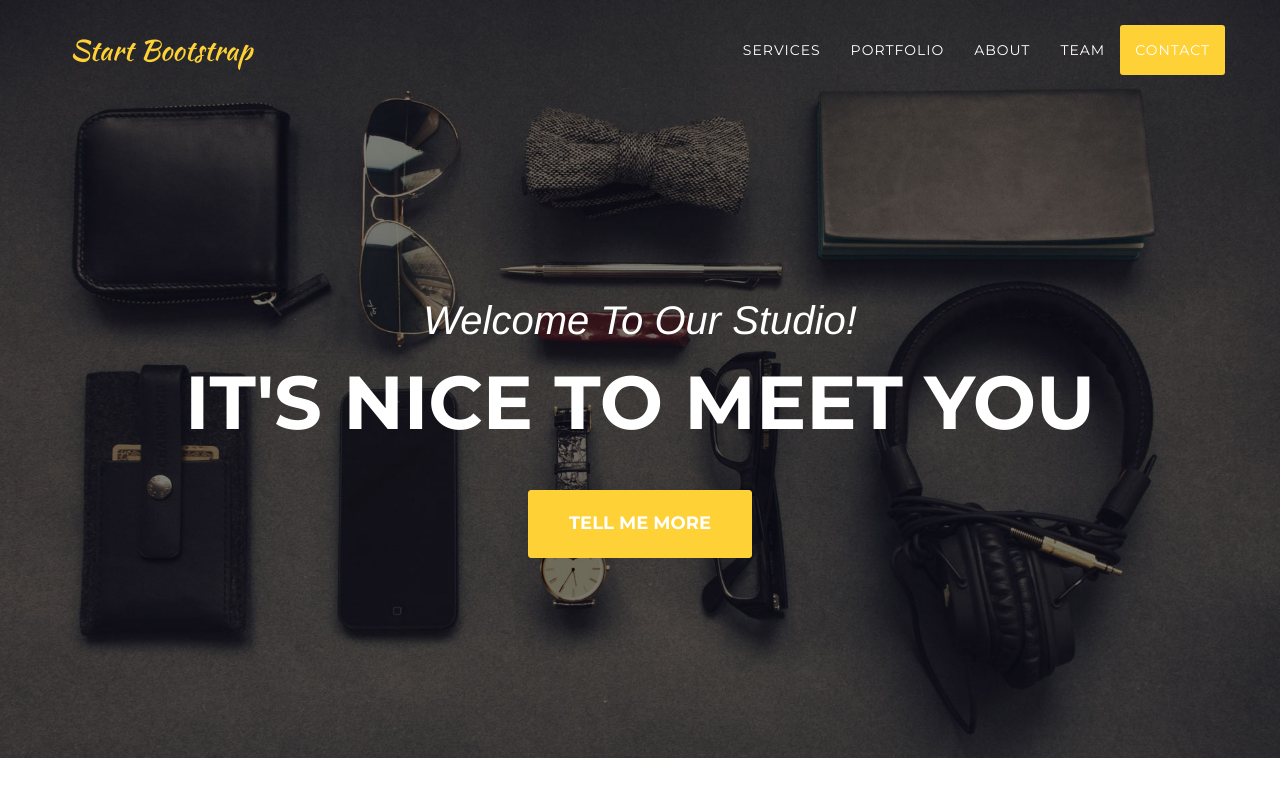
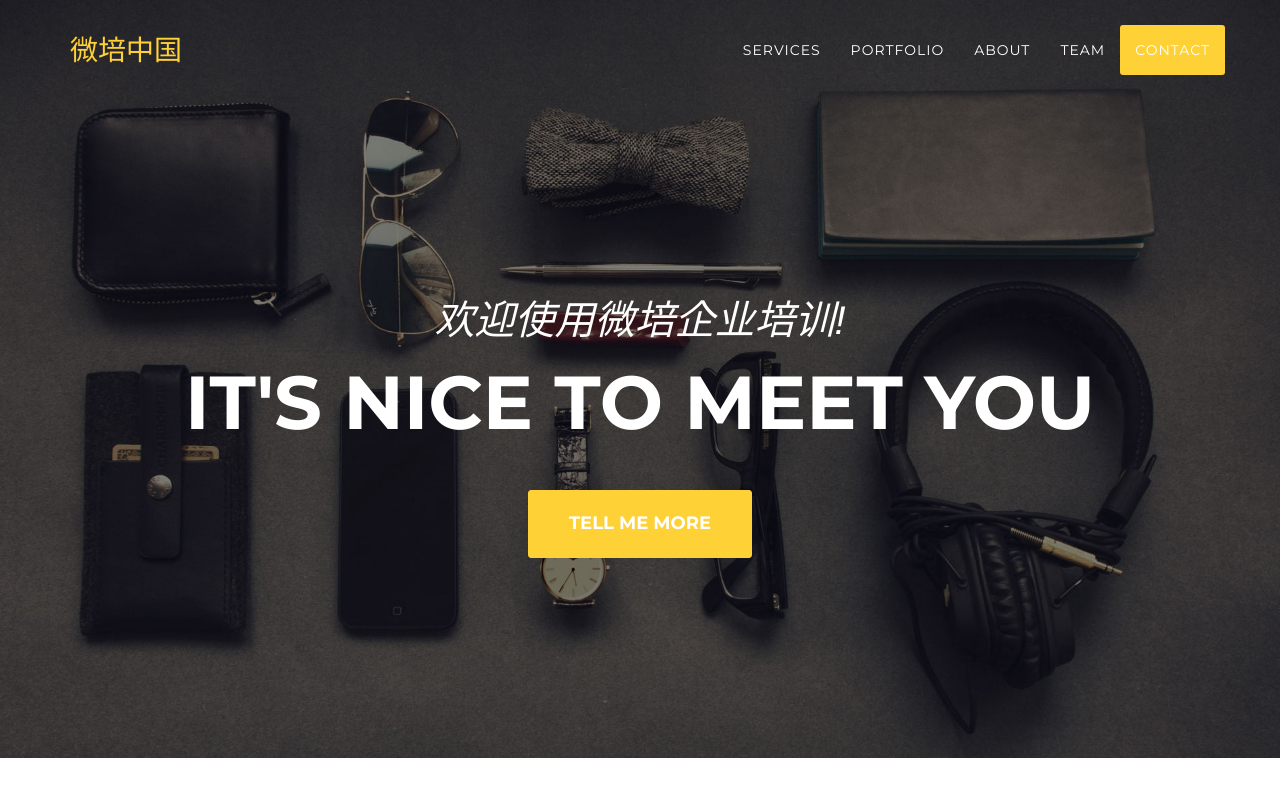
Before and after one commit to lanvige/wetrainging, a plain HTML site: page index.html in a window 1280 px wide. Shown: the top 800 px of the page. Drawn offline with nearby package versions, Linux system fonts and the light colour scheme; a web font is replaced by a local one.

Commit message:
update cname

```diff
--- a/index.html
+++ b/index.html
@@ -9,7 +9,7 @@
     <meta name="description" content="">
     <meta name="author" content="">
 
-    <title>Agency - Start Bootstrap Theme</title>
+    <title>WeTraing</title>
 
     <!-- Bootstrap Core CSS -->
     <link href="css/bootstrap.min.css" rel="stylesheet">
@@ -46,7 +46,7 @@
                     <span class="icon-bar"></span>
                     <span class="icon-bar"></span>
                 </button>
-                <a class="navbar-brand page-scroll" href="#page-top">Start Bootstrap</a>
+                <a class="navbar-brand page-scroll" href="#page-top">微培中国</a>
             </div>
 
             <!-- Collect the nav links, forms, and other content for toggling -->
@@ -81,7 +81,7 @@
     <header>
         <div class="container">
             <div class="intro-text">
-                <div class="intro-lead-in">Welcome To Our Studio!</div>
+                <div class="intro-lead-in">欢迎使用微培企业培训!</div>
                 <div class="intro-heading">It's Nice To Meet You</div>
                 <a href="#services" class="page-scroll btn btn-xl">Tell Me More</a>
             </div>
```
Also changed, not shown: 1 other file.
